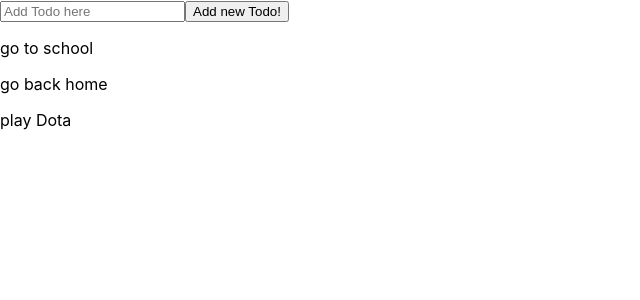
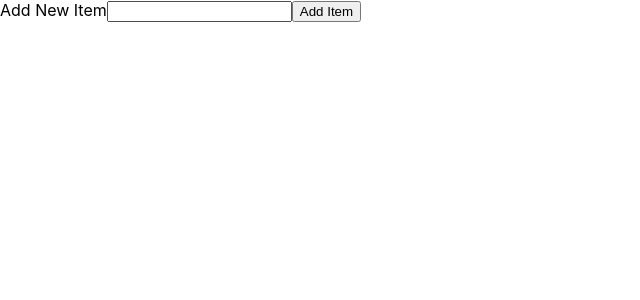
Before and after one commit to Ahmadalmuhtar/react-self-written-todo, a React (Create React App) app: page / in a window 1280 px wide. Shown: the top 300 px of the page, without its empty margins (0-640 px from the left). Built offline with nearby package versions, Linux system fonts and the light colour scheme.

Commit message:
readded the handleSubmit function, wrote it myself

```diff
--- a/src/App.js
+++ b/src/App.js
@@ -1,36 +1,42 @@
 import "./App.css";
 import React, { useState } from "react";
 
-function App() {
+ export default function App() {
 
-  const [todos, setTodos] = useState([
-    { title: "go to school" },
-    { title: "go back home" },
-    { title: "play Dota" },
+  const [newItem, setNewItem] = useState("")
+  const [todos, setTodos] = useState([])
+
+
+
+
+function handleSubmit(e) {
+  e.preventDefault()
+  setTodos([
+    ...todos, {id: crypto.randomUUID, title: newItem, completed: false},
   ])
-  const [newTodo, setNewTodo] = useState("")
-
-  const addTodo = (e) => {
-    e.preventDefault()
-    setTodos(
-      [...todos,
-      { title: newTodo }]
-    )
-    setNewTodo("");
-  }
+}
 
 
   return (
     <>
-      <form onSubmit={addTodo}>
-        <input onChange={(e) => setNewTodo(e.target.value)} type="text" placeholder="Add Todo here" value={newTodo} />
-        <button type="submit">
-          Add new Todo!
-        </button>
+      <form>
+        <label htmlFor="addTodo">
+          Add New Item
+          <input type="text" id="addTodo" value={newItem} onChange={e => setNewItem(e.target.value)} />
+        </label>
+        <button type="submit" onClick={handleSubmit}>Add Item</button>
       </form>
-      {todos.map((singleTodo, index) => <p key={index}>{singleTodo.title}</p>)}
+
+      <ul>
+        {todos.map(todo => {
+          return(
+          <li key={todo.id}>
+            <label>
+              <input type="checkbox" checked={todo.completed} />
+              {todo.title}
+            </label>
+          </li>)
+        })}
+      </ul>
     </>
-  )
-}
-
-export default App;
+  );}
```
